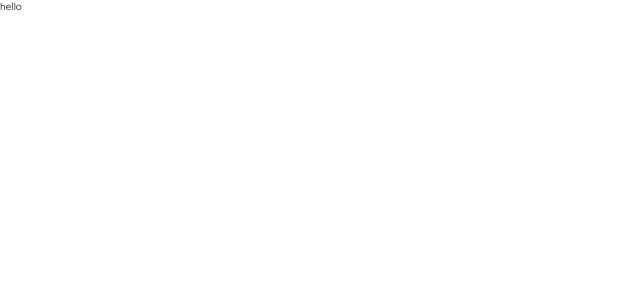
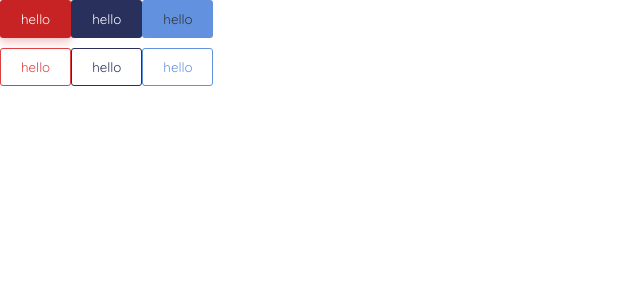
Before and after one commit to ssengalanto/mnemonic-gql-client, a React (Create React App) app: page / in a window 1280 px wide. Shown: the top 300 px of the page, without its empty margins (0-640 px from the left). Built offline with nearby package versions, Linux system fonts and the light colour scheme.

Commit message:
chore: update button component styles and unit test

```diff
--- a/src/app/app.component.tsx
+++ b/src/app/app.component.tsx
@@ -3,10 +3,31 @@ import 'assets/styles/main.scss';
 import React from 'react';
 import { ThemeProvider } from 'styled-components';
 
+import { Button } from 'shared/components';
+
 import { main } from 'assets/themes';
 
 export const App: React.FC = () => (
   <ThemeProvider theme={main}>
-    <div>hello</div>
+    <Button variant="contained" color="primary">
+      hello
+    </Button>
+    <Button variant="contained" color="secondary">
+      hello
+    </Button>
+    <Button variant="contained" color="tertiary">
+      hello
+    </Button>
+    <div style={{ paddingTop: 10 }}>
+      <Button variant="outlined" color="primary">
+        hello
+      </Button>
+      <Button variant="outlined" color="secondary">
+        hello
+      </Button>
+      <Button variant="outlined" color="tertiary">
+        hello
+      </Button>
+    </div>
   </ThemeProvider>
 );
--- a/src/shared/components/button/button.styles.ts
+++ b/src/shared/components/button/button.styles.ts
@@ -1,22 +1,71 @@
 /* eslint-disable @typescript-eslint/explicit-function-return-type */
-import styled from 'styled-components';
+import styled, { css } from 'styled-components';
+import { getContrast, darken, lighten } from 'polished';
 
-import { getThemeColor } from 'shared/utils';
-import { ColorProps } from 'shared/types';
+import { ColorProps, isBrandColor, isStateColor } from 'shared/types';
 
 export interface ButtonProps extends React.ComponentPropsWithoutRef<'button'> {
   color?: ColorProps;
   variant?: 'contained' | 'outlined' | 'base' | 'disabled';
 }
 
+const outlined = (color: string) => css`
+  background-color: transparent;
+  color: ${color};
+  border: 1px solid ${color};
+  &:hover {
+    box-shadow: 0px 4px 8px 0px ${lighten(0.3, color)};
+  }
+`;
+
+const contained = (color: string) => css`
+  ${(props) => `
+  background-color: ${color};
+  color: ${
+    getContrast(color, props.theme.color.text.default) >= 4
+      ? props.theme.color.text.default
+      : props.theme.color.text.reverse
+  };
+  &:hover {
+    background-color: ${darken(0.1, color)};
+    box-shadow: 0px 4px 8px 0px ${lighten(0.3, color)};
+  }
+  `}
+`;
+
+const base = css`
+  ${(props) => `
+    padding: 0;
+    background-color: transparent;
+    color: ${props.theme.color.text.default}
+  `}
+`;
+
 const Button = styled.button<ButtonProps>`
   cursor: pointer;
   outline: none;
   padding: 1rem 2rem;
   border-radius: 0.3rem;
-  border: 2px solid transparent;
+  border: 1px solid transparent;
   font-family: ${(props) => props.theme.font.primary};
-  background-color: ${(props) => getThemeColor(props.color)};
+  transition: all 0.3s ease-in-out;
+
+  ${(props) => {
+    if (props.variant === 'base') return base;
+
+    if (isBrandColor(props.color)) {
+      if (props.variant === 'outlined') return outlined(props.theme.color.brand[props.color]);
+      return contained(props.theme.color.brand[props.color]);
+    }
+
+    if (isStateColor(props.color)) {
+      if (props.variant === 'outlined') return outlined(props.theme.color[props.color].default);
+      return contained(props.theme.color[props.color].default);
+    }
+
+    if (props.variant === 'outlined') return outlined(props.theme.color.brand.primary);
+    return contained(props.theme.color.brand.primary);
+  }}
 `;
 
 export const S = { Button };
--- a/src/shared/types/styled.type.ts
+++ b/src/shared/types/styled.type.ts
@@ -1,10 +1,12 @@
 // constants
 export const brandColor = ['primary', 'secondary', 'tertiary'] as const;
 export const stateColor = ['success', 'warn', 'danger'] as const;
+export const textColor = ['default', 'reverse', 'wash'] as const;
 
 // types
 export type BrandColor = typeof brandColor[number];
 export type StateColor = typeof stateColor[number];
+export type TextColor = typeof textColor[number];
 export type ColorProps = BrandColor | StateColor;
 
 // type-guards
```
Also changed, not shown: 1 other file (tests, documents, lock files or other folders).
